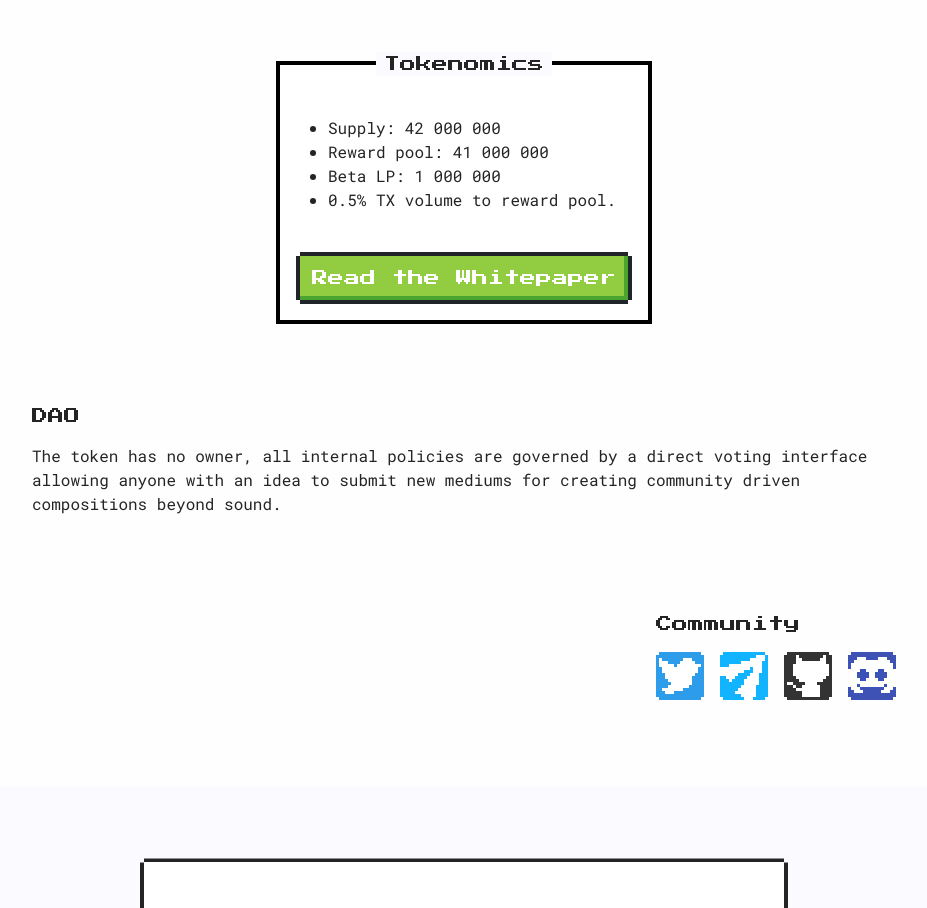
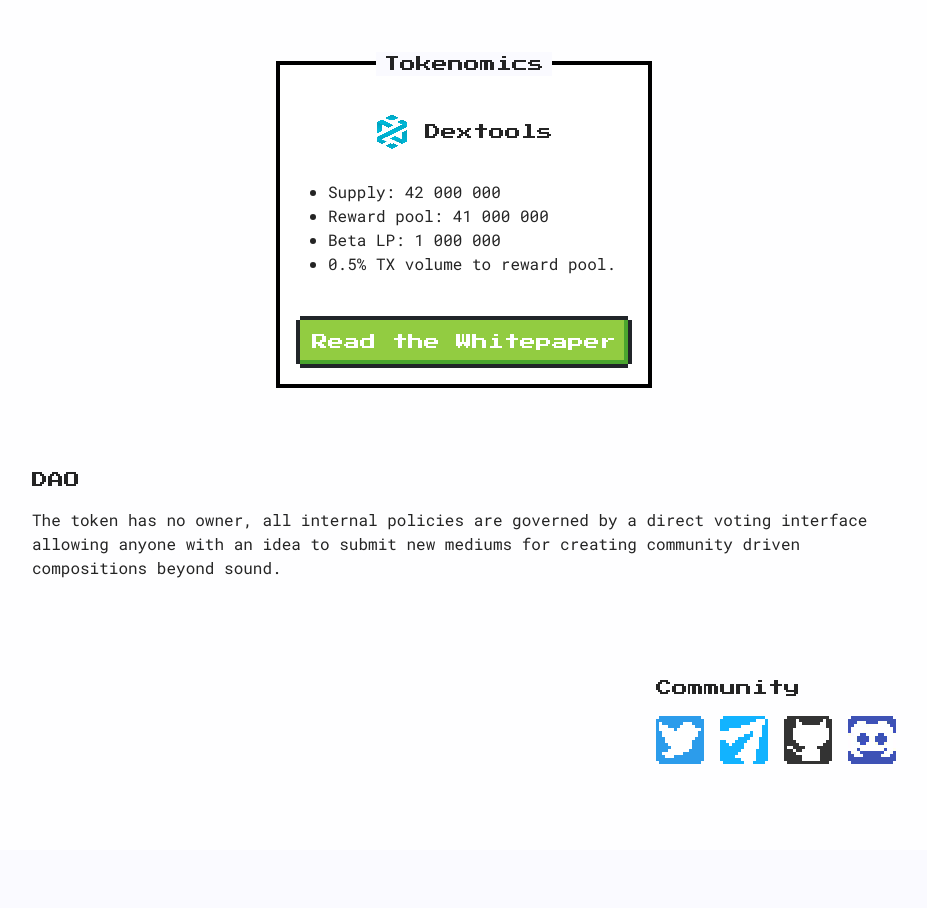
Before and after one commit to JigglyTheDuck/swaptunes, a website built with Vite: page index.html in a window 1280 px wide. Shown: the part 1448-2356 px from the top of the page, without its empty margins (176-1103 px from the left). Built offline with nearby package versions, Linux system fonts and the light colour scheme.

Commit message:
adds dextools

```diff
--- a/index.html
+++ b/index.html
@@ -117,6 +117,15 @@
             class="padding-md window outline-md stack align-center gap-md nes-container with-title"
           >
             <p class="title">Tokenomics</p>
+            <a
+              href="https://www.dextools.io/app/en/base/pair-explorer/0xc05c8968dA894cE183d9E67a9057bE83f6475b05"
+              rel="noreferer"
+              target="_blank"
+              class="dextools inline gap-md align-center"
+            >
+              <img src="/dextools-logo.png" class="link-icon" alt="dextools" />
+              <span>Dextools</span>
+            </a>
             <ul class="padding-md-squish">
               <li>Supply: 42 000 000</li>
               <li>Reward pool: 41 000 000</li>
@@ -160,7 +169,7 @@
               rel="noreferer"
               target="_blank"
             >
-              <img src="/telegram-logo.png" class="tgram" alt="telegram" />
+              <img src="/telegram-logo.png" class="link-icon" alt="telegram" />
             </a>
             <a
               href="https://github.com/JigglyTheDuck/swaptunes"
@@ -174,7 +183,7 @@
               rel="noreferer"
               target="_blank"
             >
-              <img src="/discord-logo.png" class="tgram" alt="discord" />
+              <img src="/discord-logo.png" class="link-icon" alt="discord" />
             </a>
           </div>
         </div>
--- a/public/home.css
+++ b/public/home.css
@@ -88,10 +88,13 @@
   font-style: normal;
   line-height: 1.5em;
 }
-.tgram {
+.link-icon {
   image-rendering: pixelated;
-  width: 48px;
   height: 48px;
+}
+.dextools {
+  font-family: "Press Start 2P", monospace !important;
+  color: var(--text-primary);
 }
 body {
   background: var(--color-background) !important;
```
Also changed, not shown: public/dextools-logo.png (added).
